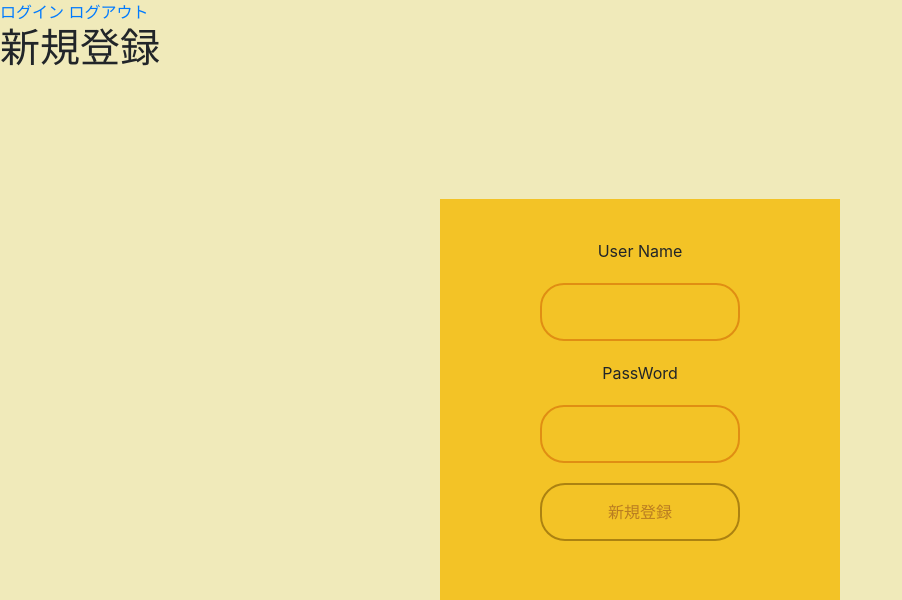
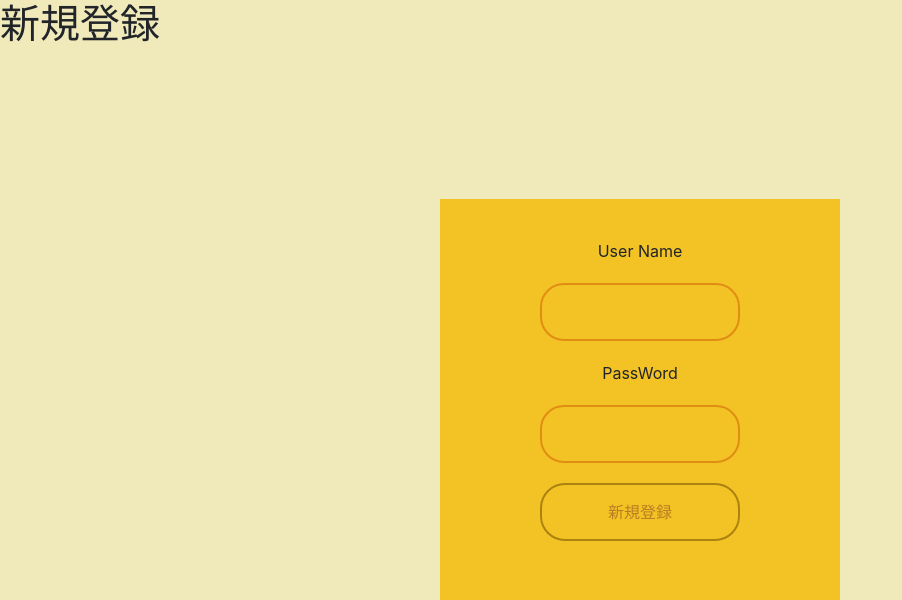
Before and after one commit to annakoza12th/flask_koza12th_group2, a Flask app: page /register in a window 1280 px wide. Shown: the top 600 px of the page, without its empty margins (0-902 px from the left). Run offline with Flask 2, Linux system fonts and the light colour scheme; some libraries are stand-ins or nearby versions.

Commit message:
ログイン.ログアウト消去

```diff
--- a/templates/base.html
+++ b/templates/base.html
@@ -12,12 +12,7 @@
     <link rel="stylesheet" href="/static/css/style.css">
 </head>
 <body>
-    <header>
-        <nav>
-            <a href="/login">ログイン</a>
-            <a href="/logout">ログアウト</a>
-        </nav>
-    </header>
+
 
     {% block content %}
     {% endblock %}
```
